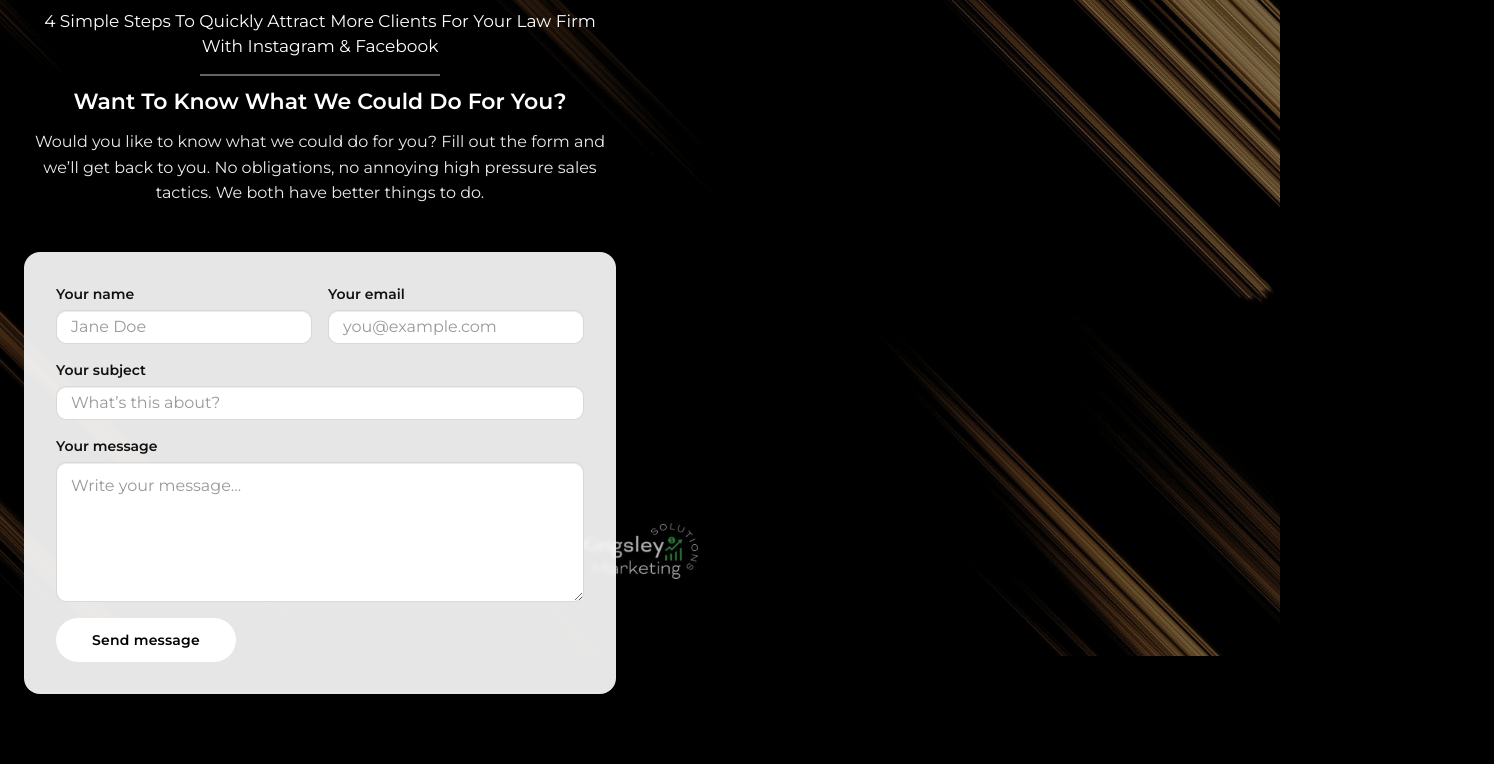
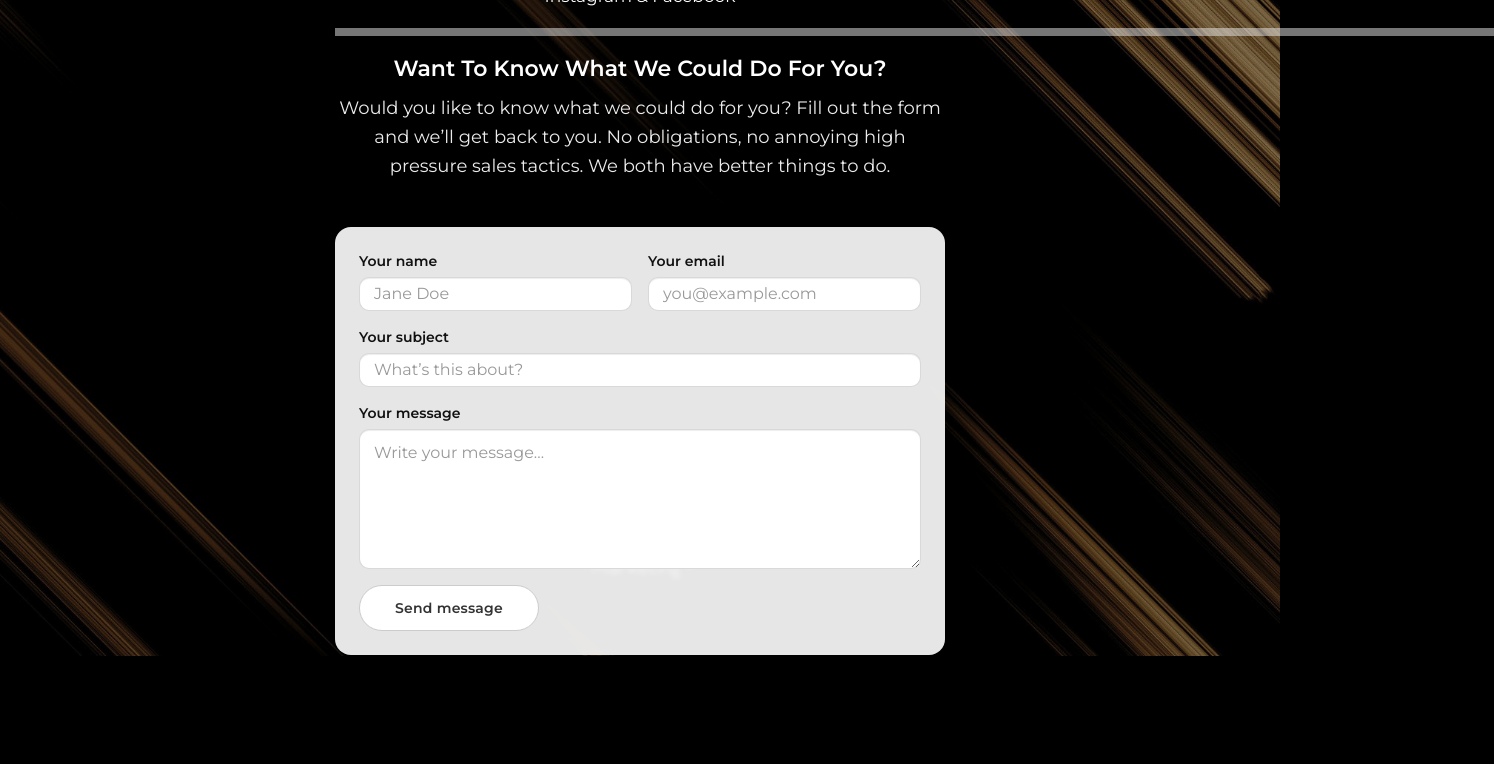
Before and after one commit to Musician0/thank-you-page-2, a plain HTML site: page index.html in a window 1280 px wide. Shown: the part 144-908 px from the top of the page, 1494 px wide, since content can reach past the window. After the commit the page ends 829 px from the top, so only its background shows below. Drawn offline with Linux system fonts and the light colour scheme.

Commit message:
Update styles.css

```diff
--- a/res/styles.css
+++ b/res/styles.css
@@ -1,209 +1,134 @@
-/* Fonts */
 @import "//fonts.googleapis.com/css?family=Montserrat";
 
-/* ---------- Base ---------- */
-html, body { height: 100%; }
-
-:root{
-  --maxw: 960px;          /* comfy desktop width */
-  --pad-sm: 16px;
-  --pad-md: 24px;
-  --pad-lg: 40px;
-  --radius-lg: 16px;
-  --text: #fff;
-  --text-soft: rgba(255,255,255,0.92);
-  --card-bg: rgba(255,255,255,0.9);
-  --shadow: 0 10px 30px rgba(0,0,0,0.25);
+html, body {
+  height: 100%;
 }
 
-body{
+body {
   margin: 0;
   padding: 0;
   font-family: "Montserrat", sans-serif;
   font-size: 17px;
   background-color: #000;
-  color: var(--text);
-  -webkit-font-smoothing: antialiased;
-  -moz-osx-font-smoothing: grayscale;
+  color: #FFF;
 }
 
-/* ---------- Background image ---------- */
-.bg-image{
+/* Background image */
+.bg-image {
   position: fixed;
-  inset: 0;
-  background-image: url("background.jpg"); /* CSS file is inside /res, so this points to /res/background.jpg */
+  top: 0;
+  left: 0;
+  right: 0;
+  bottom: 0;
+  background-image: url("background.jpg");
   background-size: cover;
   background-repeat: no-repeat;
   background-position: center;
-  opacity: .69;
+  opacity: 0.69;
   z-index: -1;
 }
 
-/* iOS: avoid jank with fixed backgrounds on scroll */
-/* Uncomment if you notice iOS “zoom” on scroll */
-/*
-@supports (-webkit-touch-callout: none) {
-  .bg-image { background-attachment: scroll; }
-}
-*/
-
-/* ---------- Typography ---------- */
-h1, h2, h3, h4, h5, h6, .h1, .h2, .h3{
+/* Headings use Bebas Neue */
+h1, h2, h3, h4, h5, h6, .h1, .h2, .h3 {
   font-family: 'Bebas Neue', 'Montserrat', sans-serif;
-  letter-spacing: .5px;
+  letter-spacing: 0.5px;
   text-transform: uppercase;
-  margin: 0 0 10px;
-  line-height: 1.05;
 }
 
-p{ margin: 0 0 12px; }
-
-.sub-note{
+/* Sub-note paragraph */
+.sub-note {
   margin-top: 8px;
   margin-bottom: 16px;
-  color: var(--text-soft);
+  color: rgba(255,255,255,0.92);
   font-size: 16px;
   line-height: 1.6;
   text-align: center;
 }
+@media (min-width: 768px) {
+  .sub-note { font-size: 18px; }
+}
 
-/* “Thank you” confirmation block */
-.thank-you h2{
+/* Thank you message */
+.thank-you h2 {
   font-family: 'Bebas Neue', 'Montserrat', sans-serif;
   font-size: 28px;
   margin-bottom: 10px;
   color: #fff;
 }
-.thank-you p{
+.thank-you p {
   font-size: 16px;
   color: rgba(255,255,255,0.9);
 }
 
-/* Decorative line image: center & even */
-.clean-hr{
-  display: block;
-  width: 240px;          /* adjust length here */
-  max-width: 70%;
-  height: auto;
-  margin: 16px auto 10px;
-  opacity: .85;
-}
-
-/* ---------- Layout helpers from your template ---------- */
-/* Center the main content block on large screens with sensible width */
-.floating-signup__wrap{
-  max-width: var(--maxw);
-  margin: 0 auto;
-  padding: var(--pad-lg) var(--pad-md);
-}
-
-/* Keep the intro tidy and centered */
-.user-signup__intro{
-  text-align: center;
-  margin-bottom: 16px;
-}
-
-/* ---------- Contact form card ---------- */
-.contact-card{
-  background: var(--card-bg);
+/* Contact form styling */
+.contact-card {
+  background: rgba(255,255,255,0.9);
   backdrop-filter: blur(2px);
-  border-radius: var(--radius-lg);
-  padding: var(--pad-md);
-  box-shadow: var(--shadow);
+  border-radius: 16px;
+  padding: 24px;
+  box-shadow: 0 10px 30px rgba(0,0,0,0.25);
   max-width: 860px;
   margin: 30px auto;
 }
 
-/* Grid: two columns on desktop, single on mobile */
-.contact-grid{
+.contact-grid {
   display: grid;
   grid-template-columns: 1fr 1fr;
   gap: 16px;
 }
-.contact-field--full{ grid-column: 1 / -1; }
 
-.contact-label{
+.contact-field--full { grid-column: 1 / -1; }
+
+.contact-label {
   display: block;
   font-weight: 600;
   font-size: 14px;
   margin-bottom: 6px;
   color: #111;
 }
-.contact-input,
-.contact-textarea{
+
+.contact-input, .contact-textarea {
   width: 100%;
   border: 1px solid rgba(0,0,0,0.15);
   border-radius: 10px;
   padding: 12px 14px;
   font-size: 16px;
-  transition: border-color .2s ease, box-shadow .2s ease;
+  transition: border-color 0.2s ease, box-shadow 0.2s ease;
 }
-.contact-input:focus,
-.contact-textarea:focus{
+
+.contact-input:focus, .contact-textarea:focus {
   outline: none;
   border-color: #111;
   box-shadow: 0 0 0 4px rgba(0,0,0,0.08);
 }
-.contact-textarea{ resize: vertical; }
 
-.contact-hp{ display:none !important; }
+.contact-textarea { resize: vertical; }
 
-.contact-actions{
-  display: flex;
-  align-items: center;
-  gap: 14px;
-  flex-wrap: wrap;
-}
+.contact-hp { display:none !important; }
 
-.contact-button{
+.contact-actions { display: flex; align-items: center; gap: 14px; }
+
+.contact-button {
   position: relative;
   min-width: 180px;
   border-radius: 999px;
   padding: 12px 20px;
   font-weight: 700;
-  letter-spacing: .2px;
-  border: none;
-  color: #000;
-  background: #fff;
-  cursor: pointer;
-  transition: transform .08s ease, filter .2s ease;
+  letter-spacing: 0.2px;
 }
-.contact-button:hover{ filter: brightness(.95); }
-.contact-button:active{ transform: translateY(1px); }
 
-.contact-button .btn-progress{ display: none; margin-left: 10px; }
-.contact-button.is-loading .btn-text{ opacity: .6; }
-.contact-button.is-loading .btn-progress{ display: inline-block; }
+.contact-button .btn-progress { display: none; margin-left: 10px; }
+.contact-button.is-loading .btn-text { opacity: 0.6; }
+.contact-button.is-loading .btn-progress { display: inline-block; }
 
-.contact-status{
+.contact-status {
   margin: 0;
   font-size: 14px;
 }
-.contact-status--success{ color: #1a7f37; }
-.contact-status--error{ color: #b42318; }
 
-/* ---------- Responsive tweaks ---------- */
-@media (max-width: 992px){
-  :root{ --maxw: 820px; }
-  .floating-signup__wrap{ padding: var(--pad-lg) var(--pad-md); }
+.contact-status--success { color: #1a7f37; }
+.contact-status--error { color: #b42318; }
+
+@media (max-width: 768px) {
+  .contact-grid { grid-template-columns: 1fr; }
 }
-
-@media (max-width: 768px){
-  .contact-grid{ grid-template-columns: 1fr; }
-  .contact-card{ padding: var(--pad-md); margin: 24px var(--pad-sm); }
-  .floating-signup__wrap{ padding: var(--pad-lg) var(--pad-sm); }
-  .sub-note{ font-size: 18px; } /* from your original */
-  .clean-hr{ width: 200px; }
-}
-
-@media (min-width: 1200px){
-  :root{ --maxw: 1040px; }
-  .contact-card{ padding: 32px; }
-  h1{ font-size: 64px; }
-  h2{ font-size: 40px; }
-}
-
-@media (max-width: 420px){
-  h1{ font-size: 40px; }
-  .clean-hr{ width: 180px; }
-}
```
